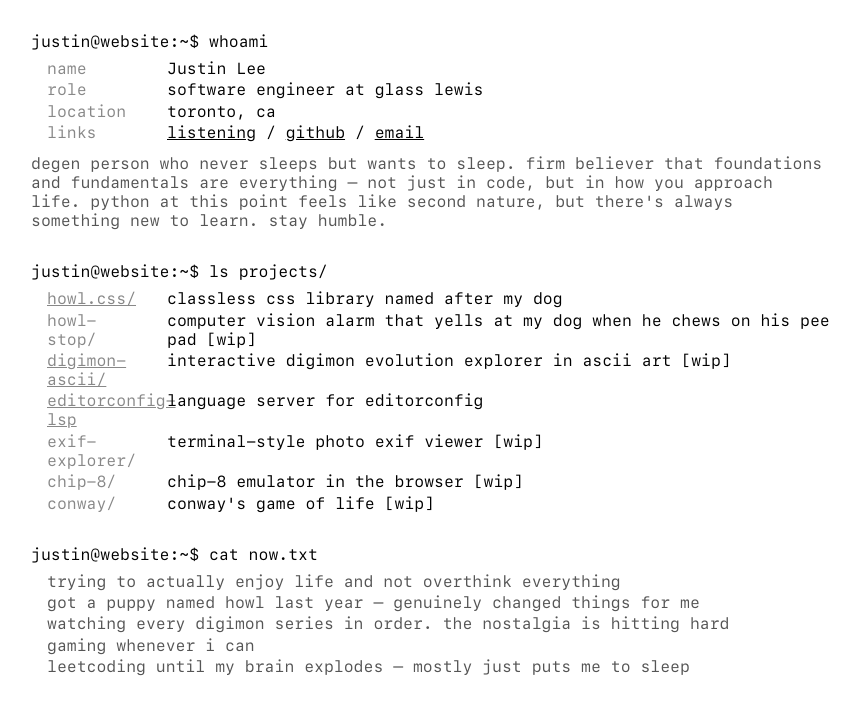
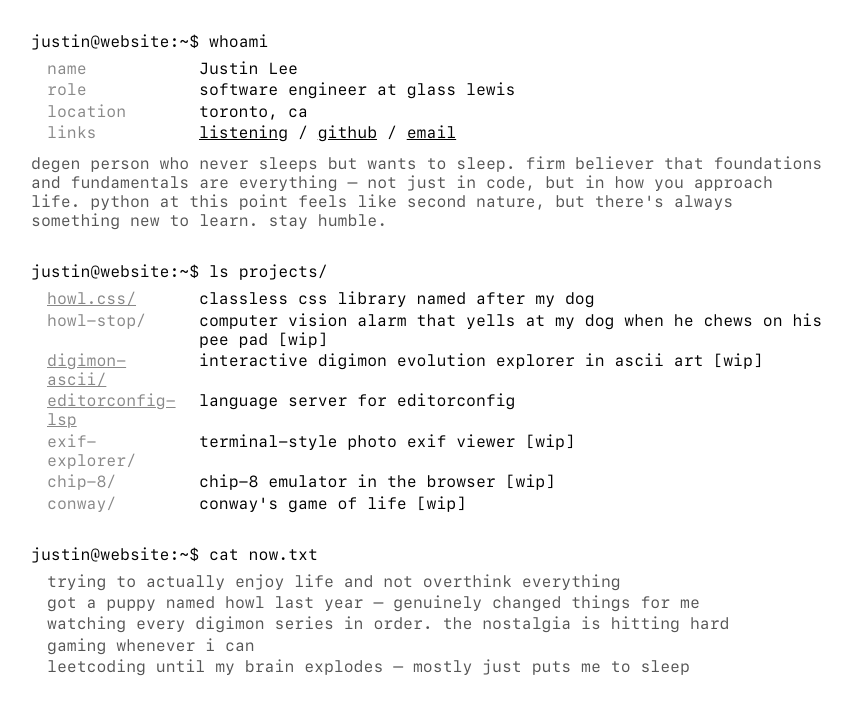
Before and after one commit to jhjhjljl/website, a FastAPI app: page / in a window 1280 px wide. Shown: the part 70-785 px from the top of the page, without its empty margins (209-1069 px from the left). Run offline with FastAPI, Linux system fonts and the light colour scheme.

Commit message:
Increase dt size.

```diff
--- a/app/static/css/base.css
+++ b/app/static/css/base.css
@@ -135,7 +135,7 @@ dl > div {
 }
 
 dt {
-	width: 6rem;
+	width: 8rem;
 	flex-shrink: 0;
 	color: #888;
 }
```
